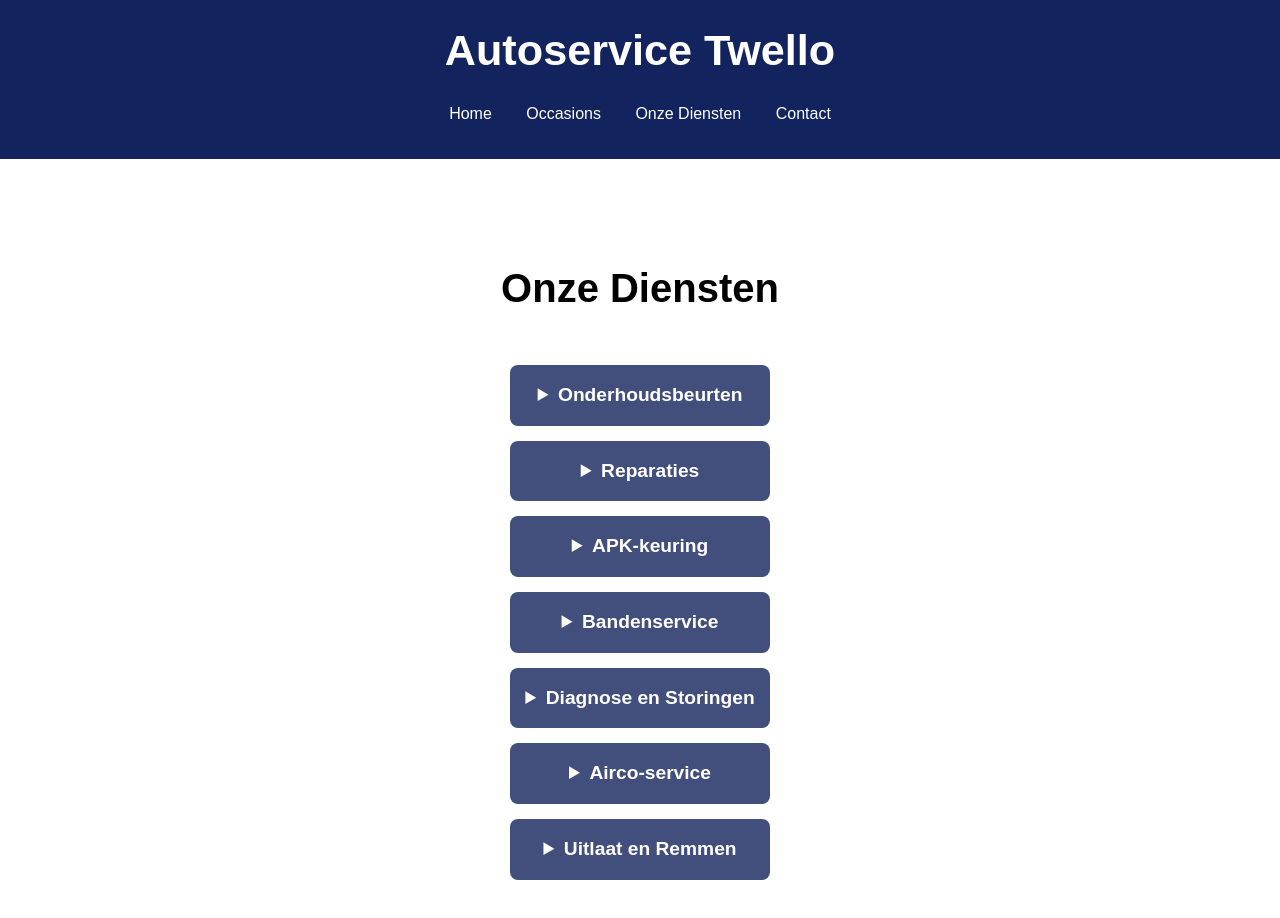
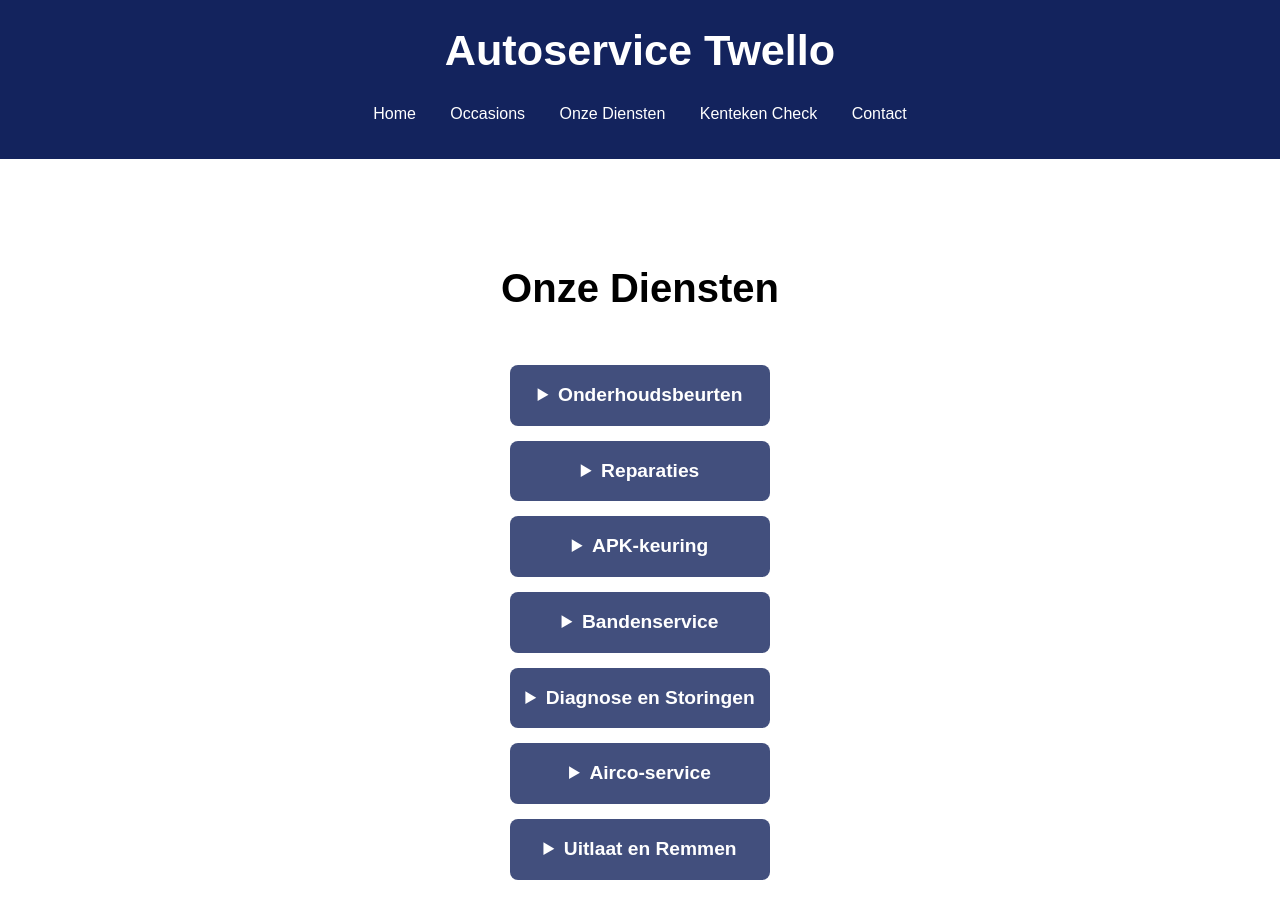
Before and after one commit to zakelijkaccount/firstweb, a plain HTML site: page diensten.html in a window 1280 px wide. Shown: the top 918 px of the page. Drawn offline with Linux system fonts and the light colour scheme.

Commit message:
Update diensten.html

```diff
--- a/diensten.html
+++ b/diensten.html
@@ -15,6 +15,7 @@
                     <li><a href="index.html">Home</a></li>
                     <li><a href="occasions.html">Occasions</a></li>
                     <li><a href="diensten.html">Onze Diensten</a></li>
+                    <li><a href="kenteken.html">Kenteken Check</a></li>
                     <li><a href="contact.html">Contact</a></li>
                 </ul>
             </nav>
```
